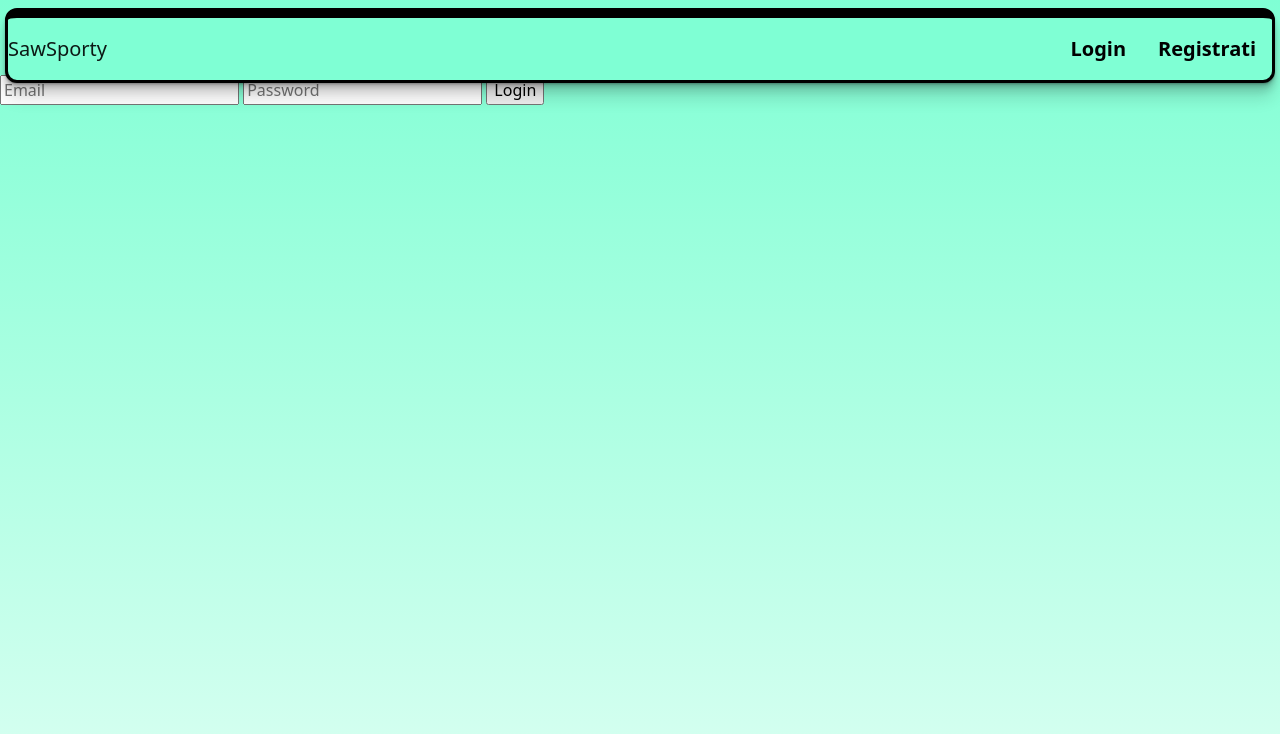
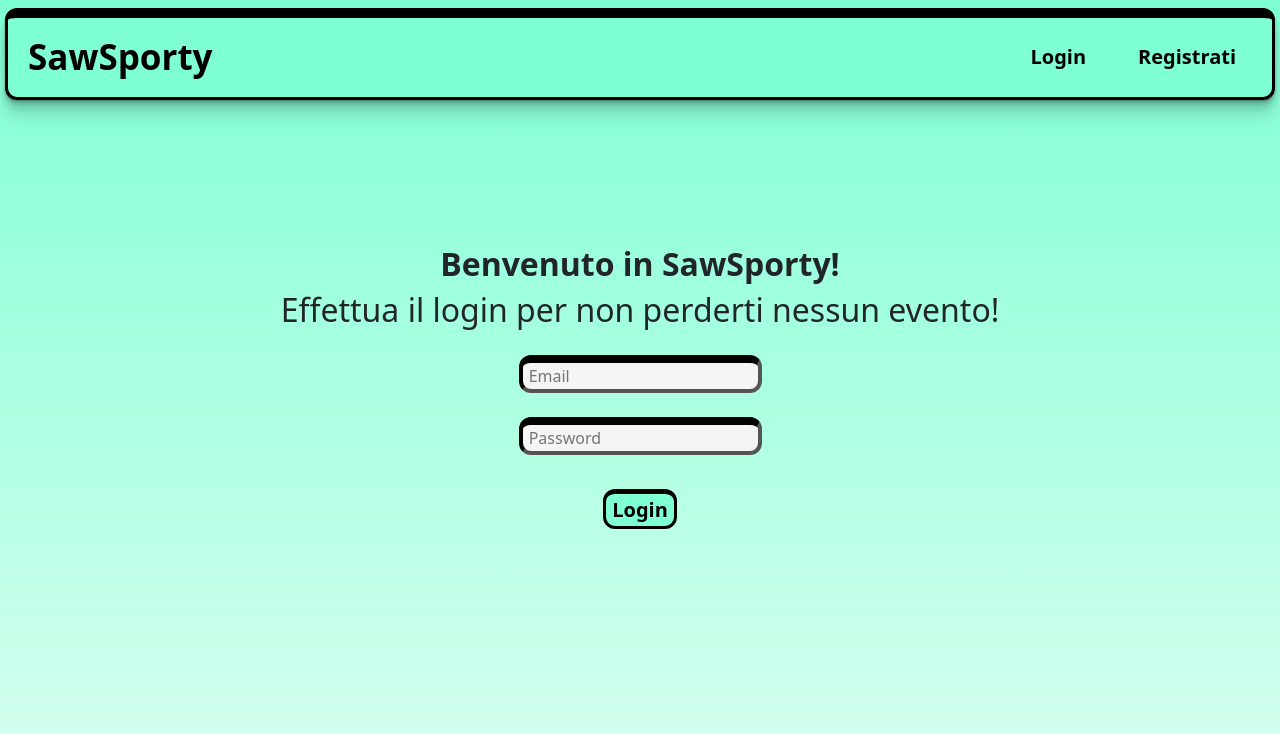
Before and after one commit to AndreaMiresse/SAW2, a PHP site: page /login.php in a window 1280 px wide. Shown: the top 734 px of the page. Run offline with PHP 8.4, Linux system fonts and the light colour scheme.

Commit message:
tanti nemici tanto web development

```diff
--- /dev/null
+++ b/css/login.css
@@ -0,0 +1,32 @@
+input{
+    border-color: black ;
+    border-width: 4px;
+    border-top-width: 8px;
+    background-color: whitesmoke;
+    border-radius: 12px;
+  }
+
+
+input[type=submit]{
+    width: auto;
+    height: auto !important;
+    background-color: aquamarine !important;
+    border-radius: 12px !important;
+    border: solid !important;
+    border-top-width: 5px !important;
+    outline: none;
+    font-size: 20px;
+    font-weight: 600;
+    color: black;
+    margin-top: 10px;
+    transition: all 0.3s ease;
+    cursor: pointer;
+    margin-bottom: 10px;
+}
+
+
+input[type=submit]:hover{
+    background-color: #39ffbd !important;
+    border-top-width: 10px !important;
+    transition: all 0.28s ease;
+}
--- a/css/styles.css
+++ b/css/styles.css
@@ -1,5 +1,5 @@
 @import "./body.css";
-@import ".css/nav.css";
+@import "./nav.css";
 
 h1{
     font-size: 50px;
--- a/home.php
+++ b/home.php
@@ -148,7 +148,7 @@ else{
         <div class="container" style="padding-bottom: 2%; margin-left: 20px; margin-right: 20px;">
             <div class="row">
                 <div class="col-4">
-                    <p style="font-size: 22px; font-weight: medium; margin-bottom: 0px; margin-top: 1rem; margin-left: 1rem;">Non trovi quello che cerchi? O semplicemente vuoi organizzarti a tuo modo? <br>Crea un evento,invita i tuoi amici e preparati a trovarne di nuovi!</p>
+                    <p style="font-size: 22px; font-weight: medium; margin-bottom: 0px; margin-top: 1rem; margin-left: 1rem;">Non trovi quello che cerchi?<br>O semplicemente vuoi organizzarti a tuo modo? <br>Crea un evento,invita i tuoi amici e preparati a trovarne di nuovi!</p>
                     <div class="center">
                     <button type="button" class="button">Crea un evento</button>
                     </div>
--- a/login.php
+++ b/login.php
@@ -45,16 +45,30 @@
 <head>
   <?php include 'head.php';?>
   <?php include 'navIndex.php';?>
+  <link  rel="stylesheet" type="text/css" href="./css/login.css">
   <title>Login</title>
 
 </head>
 
     <body>
-        <form action="login.php" method="post">
-            <input type="email" name="email" placeholder="Email">
-            <input type="password" name="pass" placeholder="Password">
-            <input type="submit" name="submit" value="Login">
-        </form>
+        <div class="center" style="margin-top: 12%;">
+            <h2 class="text-center" style="font-weight: bold;">Benvenuto in SawSporty!</h2>
+            <h2 class="text-center" style="font-weight: 300;">Effettua il login per non perderti nessun evento!</h2>
+        </div>
+
+        <div class="center" style="margin-top: 2%;">
+            <form action="login.php" method="post">
+                <div class="text-center">
+                <input type="email" name="email" placeholder=" Email">
+                </div><br>
+                <div class="text-center">
+                <input type="password" name="pass" placeholder=" Password">
+                </div><br>
+                <div class="text-center">
+                <input type="submit" name="submit" value="Login">
+                </div>
+            </form>
+        </div>
 
         <?php include 'script.php';?>
     </body>
```
Also changed, not shown: css/signup.css (+39 -2 lines), signup.php (+19 -7 lines).
